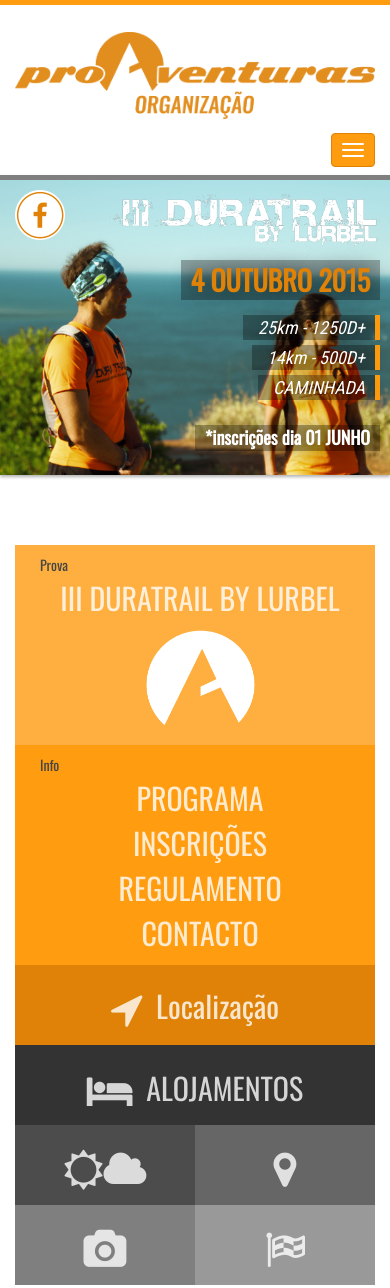
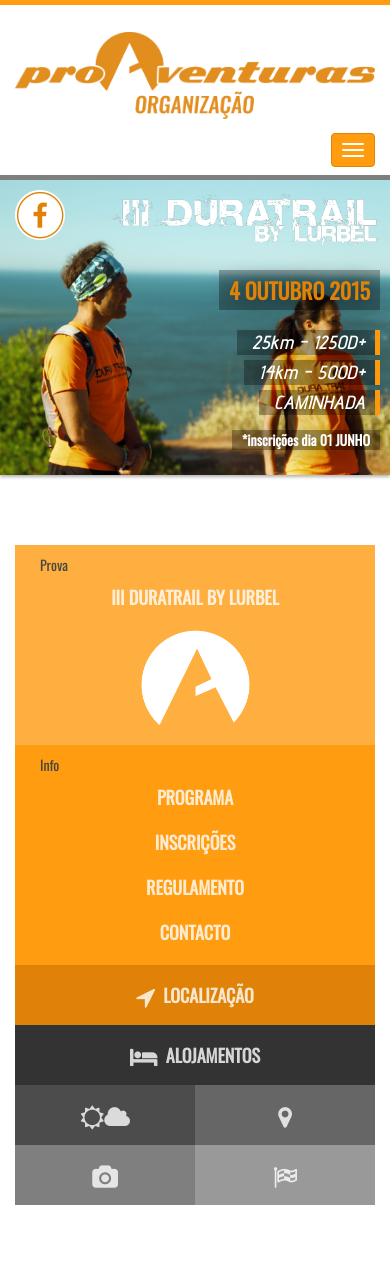
Before and after one commit to jpalhinhas/III_duratrail, a plain HTML site: page index.html in a window 390 px wide. After the commit the page ends 1235 px from the top, so only its background shows below. Drawn offline with nearby package versions, Linux system fonts and the light colour scheme; some packages are replaced by stand-ins of ours; a script that the page names is missing.

Commit message:
mobile font size fixes

```diff
--- a/index.html
+++ b/index.html
@@ -27,7 +27,7 @@
         <!-- CSS -->
         <link rel="stylesheet" type="text/css" href="stylesheets/bootstrap.css?v=1" charset="utf-8">
         <link rel="stylesheet" type="text/css" href="stylesheets/main.css?v=1" charset="utf-8">
-        <link rel="stylesheet" type="text/css" href="http://fonts.googleapis.com/css?family=Oswald|Roboto+Condensed">
+        <link rel="stylesheet" type="text/css" href="http://fonts.googleapis.com/css?family=Oswald|Advent+Pro:400,100">
         <link rel="stylesheet" href="//maxcdn.bootstrapcdn.com/font-awesome/4.3.0/css/font-awesome.min.css">
         <!-- JS -->
         <script type="text/javascript" src="//ajax.googleapis.com/ajax/libs/jquery/1.10.2/jquery.min.js"></script>
--- a/stylesheets/main.css
+++ b/stylesheets/main.css
@@ -8,11 +8,7 @@
   text-rendering: optimizelegibility;
   border-top: 5px solid #ff9c0f;
 }
-h2,
-h3,
-h4,
-h5,
-h6 {
+h2, h3, h4, h5, h6 {
   font-family: "Oswald", sans-serif;
   font-size: 46px;
   font-weight: bolder;
@@ -22,6 +18,10 @@
   text-align: center;
   text-transform: uppercase;
   text-shadow: #454545 0px 2px 1px;
+}
+ul, li{
+	margin:0px;
+	padding:0px;
 }
 /*
 //H1,H2,H3,H4,H5,H6 FONT SIZE GRADUAL REDUCTION
@@ -230,8 +230,9 @@
   margin:0px -15px 5px 0px;
   padding: 0 20px 0 30px;
   border-right: 10px solid #ff9c0f;
-  font-family: 'Roboto Condensed', sans-serif;
-  font-weight: 400;
+  font-family: 'Advent Pro', sans-serif;
+  letter-spacing:1px;
+  font-weight:bold;
   font-style: italic;
 }
 .tile .details_footer{
@@ -269,7 +270,8 @@
 .info .race_map ul, .info .race_misc ul, .info .race_misc_top_left ul, .info .race_misc_top_right ul, .info .race_misc_bottom_left ul, .info .race_misc_bottom_right ul{
 	margin:35px 0 0 0;
 	padding:0px;
-  color:rgba(255,255,255,.8);
+	color:rgba(255,255,255,.8);
+	text-transform: uppercase;
 	font-size:30px;
 	text-align: center;
 	list-style:none;
@@ -512,16 +514,16 @@
     }
 	.tile .details_title {
 		line-height: 40px;
-		margin: 0 -20px 15px 0;
+		margin: 10px -20px 20px 0;
 		padding: 0 10px;
 		background: rgba(0,0,0,.3);
 		color: #df8207;
-		font-size: 28px;
+		font-size: 22px;
 	}
     .tile .details_footer{
-        margin: 20px -20px 0 30px;
+        margin: 10px -20px 0 30px;
 		padding: 0 10px 0 10px;
-        font-size: 18px;
+        font-size: 14px;
     }
     /*INFO*/
     .info .race {
@@ -542,11 +544,26 @@
 	    text-align:center;
     }
 	.info .race_map, .info .race_misc, .info .race_misc_top_left, .info .race_misc_top_right, .info .race_misc_bottom_left, .info .race_misc_bottom_right{
-	    height:80px;
+	    height:60px;
     }
 	.info .race_map ul, .info .race_misc ul, .info .race_misc_top_left ul, .info .race_misc_top_right ul, .info .race_misc_bottom_left ul, .info .race_misc_bottom_right ul{
 	    margin:20px;
     }
+
+    .info .race ul, .info .race_info ul, .info .info ul, .info .race_misc ul{
+	margin: 0px;
+	padding: 0px;
+	font-size:18px;
+	font-weight: bold;
+}
+	.info .race_map ul, .info .race_misc ul, .info .race_misc_top_left ul, .info .race_misc_top_right ul, .info .race_misc_bottom_left ul, .info .race_misc_bottom_right ul{
+	height:60px;
+	line-height:60px;
+	margin: 0px;
+	padding: 0px;
+	font-size:18px;
+	font-weight: bold;
+	}
     /*MAP*/
     .contact_info{
         height:auto;
```
